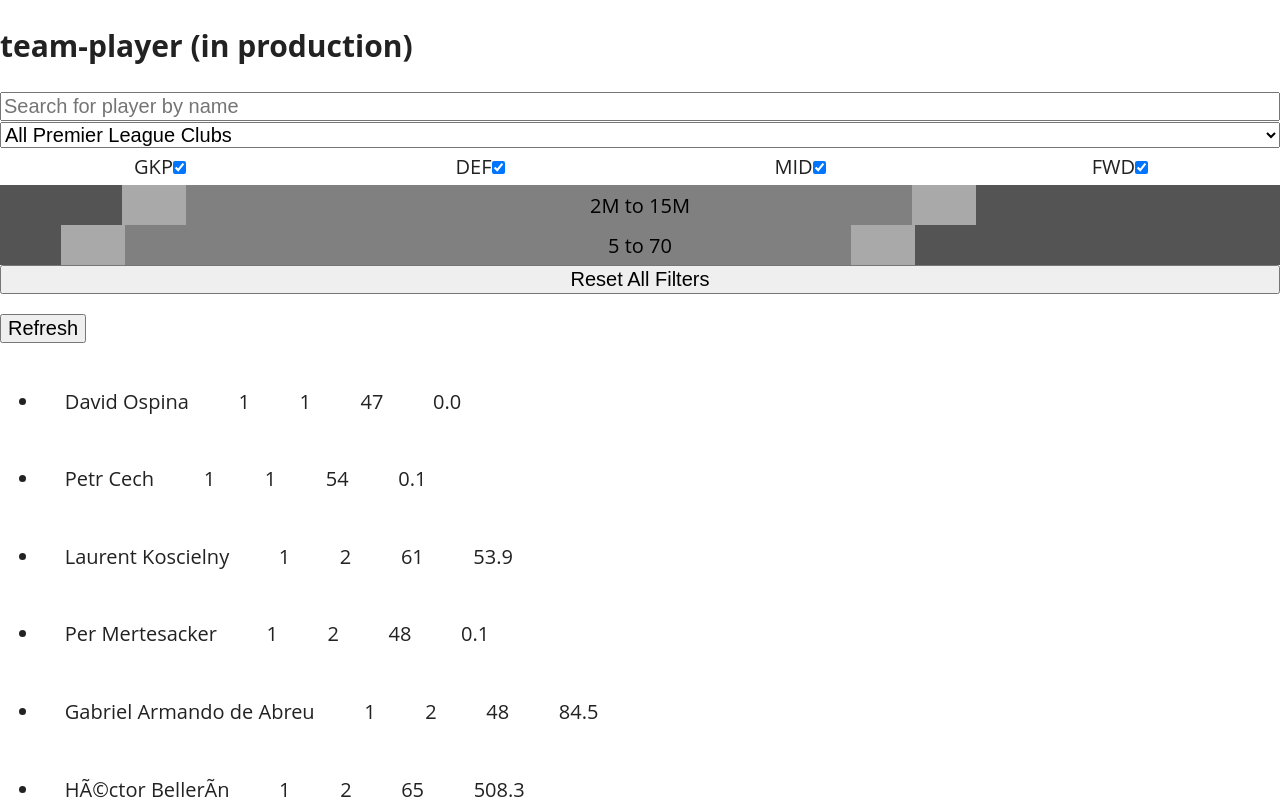
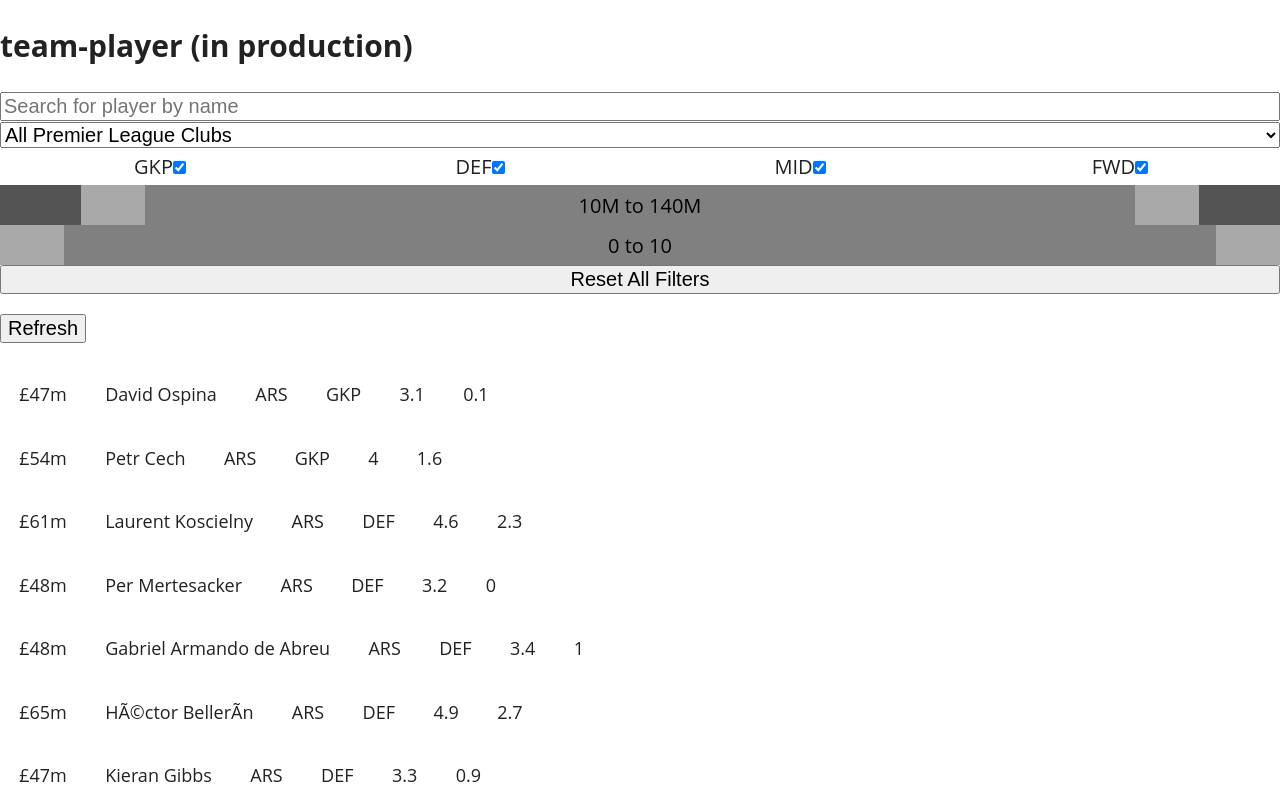
Before and after one commit to rycu/team-player, a React (Create React App) app: page / in a window 1280 px wide. Shown: the top 800 px of the page. Built offline with nearby package versions, Linux system fonts and the light colour scheme.

Commit message:
all shared data calls moved to App and all filters working

```diff
--- a/src/components/FilterByPosition.js
+++ b/src/components/FilterByPosition.js
@@ -9,7 +9,7 @@
 	};
 
 	handleChange = e => {
-		this.props.updatePositionFilter(e.target.checked, e.target.id);
+		this.props.updatePositionFilter(e.target.checked, Number(e.target.id));
 	}
 
 	renderCheckbox(thisVal){
@@ -22,7 +22,7 @@
 
 		return(
 			<li key={thisVal}>
-				<label htmlFor={thisVal}>{thisVal}</label>
+				<label htmlFor={thisVal}>{this.props.positions[thisVal-1].plural_name_short}</label>
 				<input type="checkbox" checked={checked} onChange={this.handleChange} id={thisVal}/>
 			</li>
 		);
@@ -32,7 +32,7 @@
 
 		var positions = [];
 		this.props.positions.map((position) =>
-			positions.push(position.plural_name_short)
+			positions.push(position.id)
 		)
 		var rows = [];
 		var self = this;
--- a/src/components/PlayerRow.js
+++ b/src/components/PlayerRow.js
@@ -7,42 +7,64 @@
 		players: PropTypes.array.isRequired
 	}
 
-	displayRow(player){
+	displayRow(player, rank){
 
-
-
-		const { //filters__name,
+		const { filters__name,
 				filters__club,
-				//filters__position,
-				//filters__price,
-				//filters__rank
+				filters__position,
+				filters__price,
+				filters__rank
 			} = this.props.filters
 
-		//console.log(this.props.apiData.positionList.items[filters__position].plural_name_short);
+		let playerName = player.first_name + ' ' + player.second_name;
+
+		if(!playerName.toLowerCase().includes(filters__name.toLowerCase())){
+			return false;
+		}
+
+		if(!filters__position.includes(player.element_type)){
+			return false;
+		}
 
 		if(player.team !== filters__club && filters__club !== 0){
-			return ' player-list__row--hidden';
+			return false;
 		}
 
-		// if(filters__position.includes(player.element_type)){
-		// 	return ' player-list__row--hidden';
-		// }
+		if(player.now_cost < filters__price.lowVal || player.now_cost > filters__price.highVal){
+			return false;
+		}
 
-		return '';
+		if(rank < filters__rank.lowVal || rank > filters__rank.highVal){
+			return false;
+		}
+
+		return true;
 
 	}
 
 	render() {
+
+		const {clubs, positions} = this.props;
 		return(
 			<ul>
-				{this.props.players.map((player, i) =>
-				<li className={"player-list__row" + this.displayRow(player)} key={i}>
-					<div>{player.first_name} {player.second_name}</div>
-					<div>{player.team}</div>
-					<div>{player.element_type}</div>
-					<div>{player.now_cost}</div>
-					<div>{player.creativity}</div>
-				</li>
+				{this.props.players.map((player, i) => {
+					// made up rank out of 10 (approx)
+					let rank =  Math.round(((Number(player.ict_index)+Number(player.now_cost*15))/225)*10)/10;
+					// made up form out of 10 (approx)
+					let form =  Math.round((player.ict_index/50)*10)/10;
+
+					return this.displayRow(player, rank) ?
+			 			<li className={"player-list__row"} key={i}>
+							<div>{'£'+(player.now_cost)+'m'}</div>
+							<div>{player.first_name} {player.second_name}</div>
+							<div>{clubs[player.team-1].short_name}</div>
+							<div>{positions[player.element_type-1].plural_name_short}</div>
+							<div>{rank}</div>
+							<div>{form}</div>
+
+						</li>
+					: null
+					}
 				)}
 			</ul>
 		)
--- a/src/containers/App.js
+++ b/src/containers/App.js
@@ -1,7 +1,7 @@
 import React, { Component } from 'react'
 import PropTypes from 'prop-types'
 import { connect } from 'react-redux'
-import {fetchDataIfNeeded} from '../actions/apiActions'
+import {fetchDataIfNeeded, invalidateData} from '../actions/apiActions'
 import Header from '../components/Header'
 import FiltersContainer from './FiltersContainer'
 import PlayerListContainer from './PlayerListContainer'
@@ -10,8 +10,9 @@
   static propTypes = {
     positions: PropTypes.array.isRequired,
     clubs: PropTypes.array.isRequired,
-    isFetching: PropTypes.bool.isRequired,
-    //isFetching2: PropTypes.bool.isRequired,
+    isFetchingClub: PropTypes.bool.isRequired,
+    isFetchingPosition: PropTypes.bool.isRequired,
+    isFetchingPlayers: PropTypes.bool.isRequired,
     lastUpdated: PropTypes.number,
     dispatch: PropTypes.func.isRequired
   }
@@ -20,18 +21,27 @@
     const { dispatch } = this.props
     dispatch(fetchDataIfNeeded('clubList', 'premTeams'))
     dispatch(fetchDataIfNeeded('positionList', 'premElement_types'))
+    dispatch(fetchDataIfNeeded('playerList', 'premElements'))
+  }
+
+  handlePlayerRefreshClick = e => {
+    e.preventDefault()
+    const { dispatch } = this.props
+    dispatch(invalidateData('playerList'))
+    dispatch(fetchDataIfNeeded('playerList', 'premElements'))
   }
 
   render() {
-    const {clubs, isFetching, positions, isFetching2} = this.props
+    const {clubs, isFetchingClub, positions, isFetchingPosition, players, isFetchingPlayers} = this.props
 
     return (
 		<div>
 			<Header />
-			<div style={{ opacity: (isFetching || isFetching2) ? 0.2 : 1 }}>
+			<div style={{ opacity: (isFetchingClub || isFetchingPosition) ? 0.2 : 1 }}>
 				<FiltersContainer positions={positions} clubs={clubs} />
-				<PlayerListContainer />
 			</div>
+			<PlayerListContainer players={players} isFetching={isFetchingPlayers} onClick={() => this.handlePlayerRefreshClick}/>
+
 		</div>
     )
   }
@@ -41,25 +51,33 @@
   const { apiData } = state
 
   const {
-    isFetching,
+    isFetching: isFetchingClub,
     items: clubs
   } = apiData['clubList'] || {
     isFetching: true,
     items: []
   }
   const {
-    isFetching2,
+    isFetching: isFetchingPosition,
     items: positions
   } = apiData['positionList'] || {
     isFetching: true,
     items: []
   }
-
+  const {
+    isFetching: isFetchingPlayers,
+    items: players
+  } = apiData['playerList'] || {
+    isFetching: true,
+    items: []
+  }
   return {
     clubs,
-    isFetching,
+    isFetchingClub,
     positions,
-    isFetching2,
+    isFetchingPosition,
+    players,
+    isFetchingPlayers
   }
 }
 
--- a/src/containers/FiltersContainer.js
+++ b/src/containers/FiltersContainer.js
@@ -3,8 +3,6 @@
 import { bindActionCreators } from 'redux';
 import { connect } from 'react-redux';
 import FilterByName from '../components/FilterByName';
-//import FilterByClubContainer from './FilterByClubContainer';
-//import FilterByPositionContainer from './FilterByPositionContainer';
 import FilterByClub from '../components/FilterByClub';
 import FilterByPosition from '../components/FilterByPosition';
 import Button from '../components/Button';
@@ -32,19 +30,12 @@
         className={filterClass +" player-filters__name"}
       />
 
-
       <FilterByClub
         clubs={clubs}
         clubId={filterState.filters__club}
         updateClubFilter={actions.updateClubFilter}
         className={filterClass +" player-filters__club"}
       />
-
-{/*      <FilterByPositionContainer
-        positionArr={filterState.filters__position}
-        updatePositionFilter={actions.updatePositionFilter}
-        className={filterClass +" player-filters__position"}
-      />*/}
 
       <FilterByPosition
         positions={positions}
@@ -59,9 +50,9 @@
         updateRangeFilter={actions.updatePriceFilter}
         className={filterClass +" player-filters__price"}
         min={0}
-        max={20}
+        max={150}
         step={0.1}
-        gap={2}
+        gap={10}
         unit={'M'}
         siblingValue={0}
       />
@@ -72,9 +63,9 @@
         updateRangeFilter={actions.updateRankFilter}
         className={filterClass +" player-filters__rank"}
         min={0}
-        max={100}
-        step={1}
-        gap={10}
+        max={10}
+        step={0.1}
+        gap={0.1}
         unit={''}
       />
 
--- a/src/containers/PlayerListContainer.js
+++ b/src/containers/PlayerListContainer.js
@@ -1,47 +1,30 @@
 import React, { Component } from 'react'
 import PropTypes from 'prop-types'
 import { connect } from 'react-redux'
-import {fetchDataIfNeeded, invalidateData } from '../actions/apiActions'
 import PlayerRow from '../components/PlayerRow'
 
 class apiContainer extends Component {
   static propTypes = {
     players: PropTypes.array.isRequired,
     isFetching: PropTypes.bool.isRequired,
-    lastUpdated: PropTypes.number,
-    dispatch: PropTypes.func.isRequired
-  }
-
-  componentDidMount() {
-    const { dispatch } = this.props
-    dispatch(fetchDataIfNeeded('playerList', 'premElements'))
-  }
-
-  handleRefreshClick = e => {
-    e.preventDefault()
-
-    const { dispatch } = this.props
-    dispatch(invalidateData('playerList'))
-    dispatch(fetchDataIfNeeded('playerList', 'premElements'))
+    onClick: PropTypes.func.isRequired
   }
 
   render() {
-    const {players, isFetching, filters} = this.props
+    const {players, isFetching, onClick, clubs, positions, filters} = this.props
     const isEmpty = players.length === 0
 
     return (
       <div>
         <p>
-          {!isFetching &&
-            <button onClick={this.handleRefreshClick}>
-              Refresh
-            </button>
-          }
+          <button onClick={onClick()} style={{ opacity: isFetching ? 0.2 : 1 }}>
+            Refresh
+          </button>
         </p>
         {isEmpty
           ? (isFetching ? <h2>Loading...</h2> : <h2>Empty.</h2>)
           : <div className="player-list" style={{ opacity: isFetching ? 0.2 : 1 }}>
-              <PlayerRow players={players} filters={filters}/>
+              <PlayerRow players={players} filters={filters} positions={positions} clubs={clubs}/>
             </div>
         }
       </div>
@@ -50,19 +33,23 @@
 }
 
 const mapStateToProps = state => {
-  const { apiData, filters } = state
+  const {filters, apiData} = state
+
   const {
-    isFetching,
-    items: players
-  } = apiData['playerList'] || {
-    isFetching: true,
+    items: clubs
+  } = apiData['clubList'] || {
+    items: []
+  }
+  const {
+    items: positions
+  } = apiData['positionList'] || {
     items: []
   }
 
   return {
-    players,
-    isFetching,
-    filters
+    filters,
+    clubs,
+    positions
   }
 }
 
--- a/src/main.css
+++ b/src/main.css
@@ -514,12 +514,16 @@
 
 .player-list {
   width: 100%; }
+  .player-list ul {
+    padding: 0; }
 
 .player-list__row {
-  width: 100%; }
+  width: 100%;
+  list-style-type: none; }
   .player-list__row div {
     display: inline-block;
-    padding: 2%; }
+    padding: 1.5%;
+    font-size: 0.9em; }
   .player-list__row input {
     width: 100%; }
 
--- a/src/reducers/filtersReducer.js
+++ b/src/reducers/filtersReducer.js
@@ -11,9 +11,9 @@
   {
     filters__name: '',
     filters__club: 0,
-    filters__position: ['GKP','DEF','MID','FWD'],
-    filters__price: {lowVal: 2, highVal: 15},
-    filters__rank: {lowVal: 5, highVal: 70}
+    filters__position: [1, 2, 3, 4],
+    filters__price: {lowVal: 10, highVal: 140},
+    filters__rank: {lowVal: 0, highVal: 10}
   };
 
 //ES6 default arguments syntax for state arg
@@ -52,7 +52,7 @@
 			var newpositionArr = state.filters__position.slice();
 
 			if(action.checked === false){
-				var i = newpositionArr.indexOf(action.id);
+				var  i= newpositionArr.indexOf(action.id);
 				if(i !== -1) {
 					newpositionArr.splice(i, 1);
 				}
--- a/src/sass/layout/_playerList.scss
+++ b/src/sass/layout/_playerList.scss
@@ -1,20 +1,26 @@
 .player-list{
 	width: 100%;
+
+	ul{
+		padding: 0;
+	}
 }
 
 
 .player-list__row{
 	width: 100%;
+	list-style-type: none;
 
 	div{
 		display: inline-block;
-		padding: 2%;
-
+		padding: 1.5%;
+		font-size: 0.9em;
 	}
 
 	input{
 		width: 100%;
 	}
+
 }
 
 .player-list__row--hidden{
```
